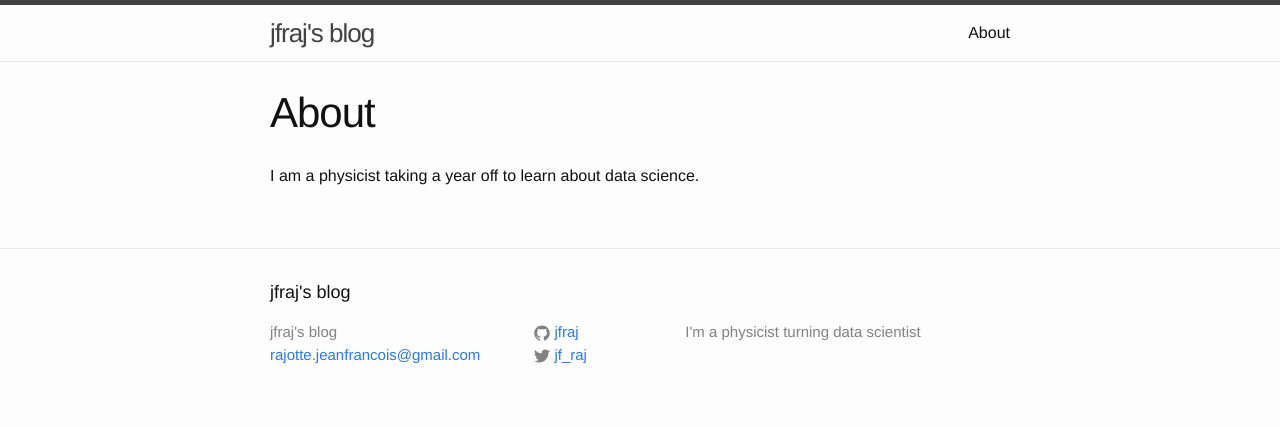
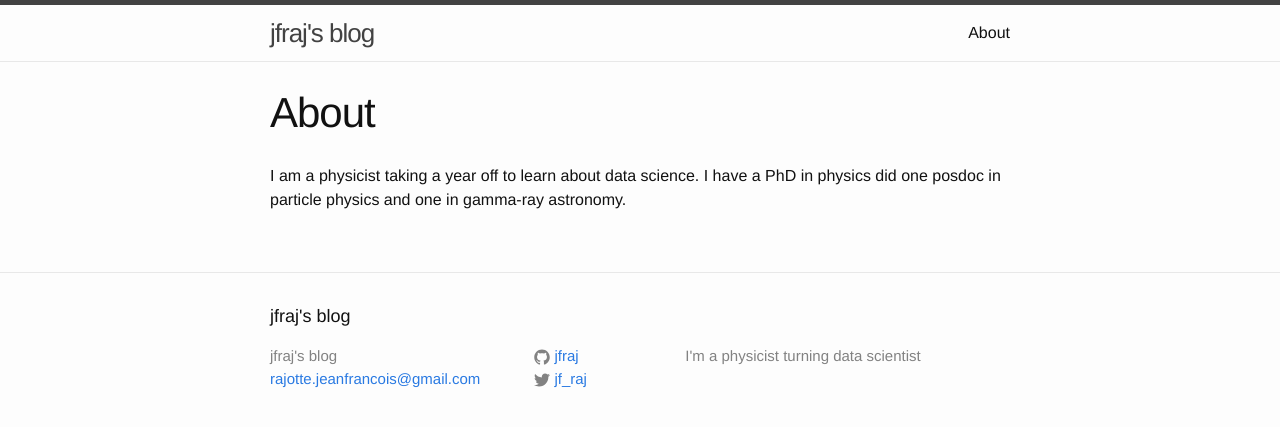
Before and after one commit to jfraj/jfraj.github.io, a Jekyll site: the page built from about.md, in a window 1280 px wide. Shown: the top 427 px of the page. Built offline with Jekyll 4.4.1, drawn with Linux system fonts in a browser that asks for light colours.

Commit message:
A little info about myself to test

```diff
--- a/about.md
+++ b/about.md
@@ -4,4 +4,6 @@ title: About
 permalink: /about/
 ---
 
-I am a physicist taking a year off to learn about data science.
+I am a physicist taking a year off to learn about data science.  I
+have a PhD in physics did one posdoc in particle physics and one in
+gamma-ray astronomy.
```
